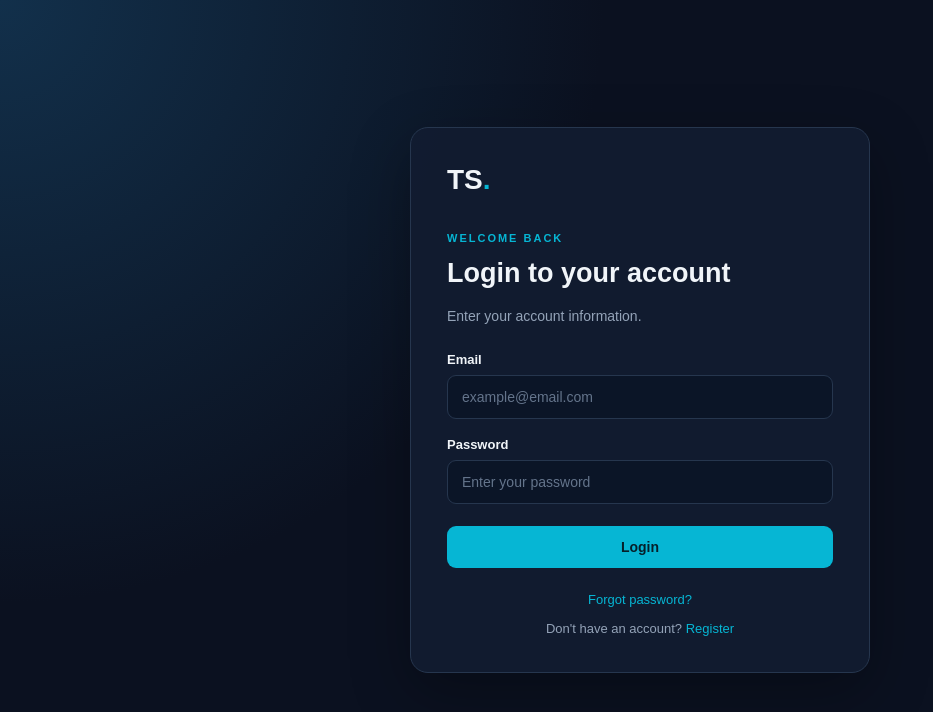
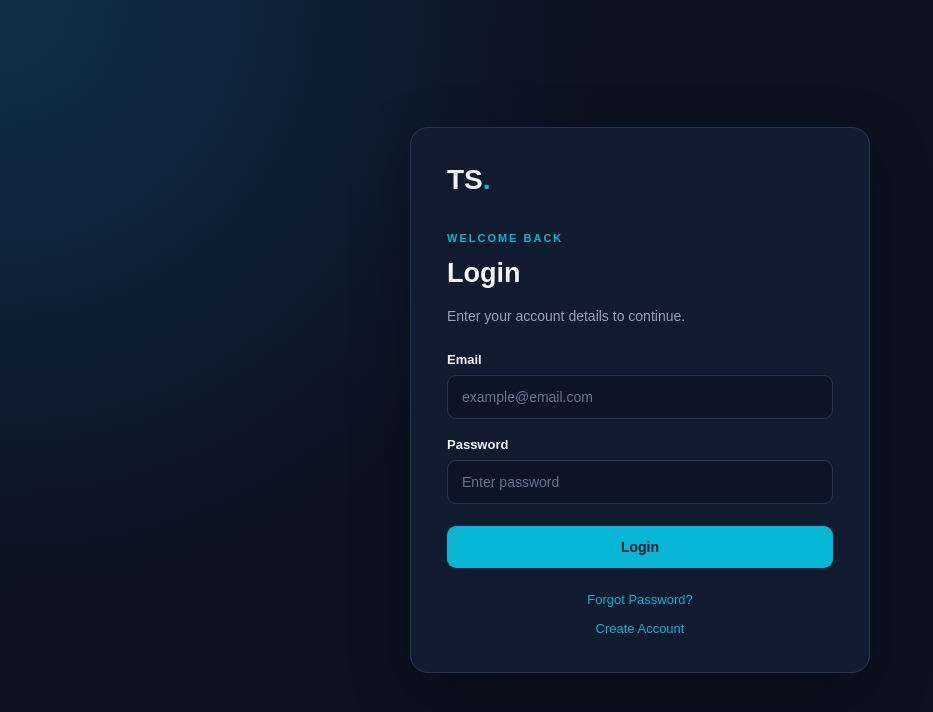
Before and after one commit to Food-Menus/TS_Authentication, a plain HTML site: page Frontend/login.html in a window 1280 px wide. Shown: the whole page, without its empty margins (0-933 px from the left). Drawn offline with Linux system fonts and the light colour scheme.

Commit message:
Revise login form text and button labels
Updated text for improved clarity and consistency in the login form.

```diff
--- a/Frontend/login.html
+++ b/Frontend/login.html
@@ -6,15 +6,15 @@
   <meta name="viewport" content="width=device-width, initial-scale=1.0">
   <title>Login | TS Authentication</title>
   <link rel="stylesheet" href="css/style.css">
-  <script src="js/auth.js" defer></script>
+  <script src="js/login.js" defer></script>
 </head>
 <body>
   <main class="container">
     <section class="card">
       <a class="brand" href="index.html">TS<span>.</span></a>
       <p class="eyebrow">WELCOME BACK</p>
-      <h1>Login to your account</h1>
-      <p class="muted">Enter your account information.</p>
+      <h1>Login</h1>
+      <p class="muted">Enter your account details to continue.</p>
 
       <form id="loginForm">
         <label for="email">Email</label>
@@ -23,15 +23,18 @@
 
         <label for="password">Password</label>
         <input id="password" name="password" type="password"
-          placeholder="Enter your password" required>
+          placeholder="Enter password" required>
 
-        <button class="btn primary full" type="submit">Login</button>
-        <p id="message" class="message"></p>
+        <button class="btn primary full" type="submit">
+          Login
+        </button>
+
+        <p id="message" class="message" aria-live="polite"></p>
       </form>
 
       <div class="links">
-        <a href="forgot-password.html">Forgot password?</a>
-        <span>Don't have an account? <a href="register.html">Register</a></span>
+        <a href="forgot-password.html">Forgot Password?</a>
+        <a href="register.html">Create Account</a>
       </div>
     </section>
   </main>
```
